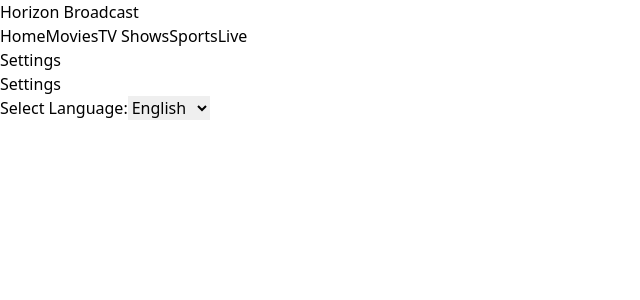
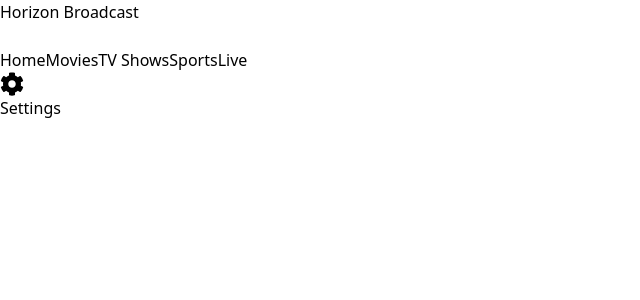
Before and after one commit to YOmprakash/Horizon-Broadcast, a React (Vite) app: page /settings in a window 1280 px wide. Shown: the top 300 px of the page, without its empty margins (0-640 px from the left). Built offline with nearby package versions, Linux system fonts and the light colour scheme.

Commit message:
last one

```diff
--- a/package.json
+++ b/package.json
@@ -12,6 +12,7 @@
   "dependencies": {
     "react": "^18.3.1",
     "react-dom": "^18.3.1",
+    "react-icons": "^5.3.0",
     "react-router-dom": "^6.26.1"
   },
   "devDependencies": {
--- a/src/App.jsx
+++ b/src/App.jsx
@@ -8,7 +8,6 @@ import Movies from "./pages/Movies";
 import TVShows from "./pages/TVshows";
 import Sports from "./pages/Sports";
 import Live from "./pages/Live";
-import Settings from "./components/Settings";
 
 const App = () => {
   const [language, setLanguage] = useState(() => {
@@ -21,17 +20,14 @@ const App = () => {
   return (
     <Router>
       <div>
-      <Navbar language={language} />
+      <Navbar  onLanguageChange={setLanguage} language={language} />
         <Routes>
           <Route path="/" element={<Home language={language} />} />
           <Route path="/movies" element={<Movies language={language} />} />
           <Route path="/tv-shows" element={<TVShows language={language} />} />
           <Route path="/sports" element={<Sports language={language} />} />
           <Route path="/live" element={<Live language={language} />} />
-          <Route
-            path="/settings"
-            element={<Settings language={language} onLanguageChange={setLanguage} />}
-          />
+
         </Routes>
       </div>
     </Router>
--- a/src/components/Navbar.jsx
+++ b/src/components/Navbar.jsx
@@ -1,8 +1,7 @@
-
+import { useState } from 'react';
 import { Link } from 'react-router-dom';
-
+import { FaCog } from 'react-icons/fa';
 import translations from "../utils/translations";
-
 
 const menuItems = [
   { name: 'Home', path: '/' },
@@ -12,40 +11,89 @@ const menuItems = [
   { name: 'Live', path: '/live' },
 ];
 
+const languages = ['English', 'French', 'German', 'Russian', 'Spanish', 'Chinese'];
 
+const Navbar = ({ language, onLanguageChange }) => {
+  const [isOpen, setIsOpen] = useState(false);
+  const [showSettings, setShowSettings] = useState(false);
+  const currentTranslations = translations[language] || translations['English'];
 
+  const toggleMenu = () => {
+    setIsOpen(!isOpen);
+  };
 
+  const toggleSettings = () => {
+    setShowSettings(!showSettings);
+  };
 
-const Navbar = ({ onMenuClick,language }) => {
-  const currentTranslations = translations[language] || translations['English'];
   return (
-    <nav className="flex items-center justify-between p-4 text-white bg-black">
+    <nav className="p-4 bg-black">
+      <div className="flex items-center justify-between">
         {/* Logo Section */}
-      <div >
+        <div>
           <Link to='/'>
-       <span className="text-xl font-bold">Horizon Broadcast</span>
+            <span className="text-xl font-bold text-white">Horizon Broadcast</span>
           </Link>
+        </div>
 
+        {/* Hamburger Menu Button */}
+        <div className="md:hidden">
+          <button onClick={toggleMenu} className="text-white focus:outline-none">
+            <svg
+              className="w-6 h-6"
+              fill="none"
+              stroke="currentColor"
+              viewBox="0 0 24 24"
+              xmlns="http://www.w3.org/2000/svg"
+            >
+              <path strokeLinecap="round" strokeLinejoin="round" strokeWidth="2" d={isOpen ? "M6 18L18 6M6 6l12 12" : "M4 6h16M4 12h16m-7 6h7"} />
+            </svg>
+          </button>
         </div>
 
         {/* Menu Items */}
-      <div className="flex space-x-4">
+        <div className={`md:flex md:flex-row md:space-x-4 ${isOpen ? 'block' : 'hidden'} md:block`}>
           {menuItems.map((item) => (
             <Link
               key={item.name}
               to={item.path}
-            className="px-3 py-2 rounded hover:bg-gray-700"
+              className="block px-3 py-2 text-white rounded hover:bg-gray-700"
             >
               {currentTranslations[item.name]}
             </Link>
           ))}
         </div>
 
-      {/* Settings Link */}
-      <div>
-        <Link to="/settings" className="px-3 py-2 rounded hover:bg-gray-700">
+        {/* Settings Button */}
+        <div className="relative">
+          <button onClick={toggleSettings} className="py-2 text-white rounded hover:bg-gray-700">
+            {/* Icon on mobile, text on larger screens */}
+            <span className="md:hidden">
+              <FaCog size={24} />
+            </span>
+            <span className="hidden md:inline">
               {currentTranslations.Settings}
-        </Link>
+            </span>
+          </button>
+          {showSettings && (
+            <div className="absolute right-0 z-50 w-48 mt-2 bg-white rounded-md shadow-lg">
+              <div className="p-4">
+                <label className="block text-gray-700">Select Language:</label>
+                <select
+                  value={language}
+                  onChange={(e) => onLanguageChange(e.target.value)}
+                  className="block w-full p-2 mt-2 border rounded"
+                >
+                  {languages.map(lang => (
+                    <option key={lang} value={lang}>
+                      {lang}
+                    </option>
+                  ))}
+                </select>
+              </div>
+            </div>
+          )}
+        </div>
       </div>
     </nav>
   );
--- a/src/components/Settings.jsx
+++ /dev/null
@@ -1,27 +0,0 @@
-const Settings = ({ language, onLanguageChange }) => {
-  const languages = ['English', 'French', 'German', 'Russian', 'Spanish', 'Chinese'];
-
-  return (
-    <div className="max-w-md mx-auto mt-10 overflow-hidden bg-white border border-gray-200 rounded-lg shadow-lg">
-      <div className="p-6 text-white bg-blue-500">
-        <h2 className="mb-4 text-2xl font-semibold">Settings</h2>
-        <div>
-          <label className="block mb-2 text-sm font-medium text-gray-200">Select Language:</label>
-          <select
-            value={language}
-            onChange={(e) => onLanguageChange(e.target.value)}
-            className="block w-full p-3 text-gray-800 bg-white border border-gray-300 rounded-md focus:outline-none focus:ring-2 focus:ring-blue-500"
-          >
-            {languages.map(lang => (
-              <option key={lang} value={lang}>
-                {lang}
-              </option>
-            ))}
-          </select>
-        </div>
-      </div>
-    </div>
-  );
-};
-
-export default Settings;
```
Also changed, not shown: 1 other file (tests, documents, lock files or other folders). Lines whose indentation alone changed are shown as unchanged.
